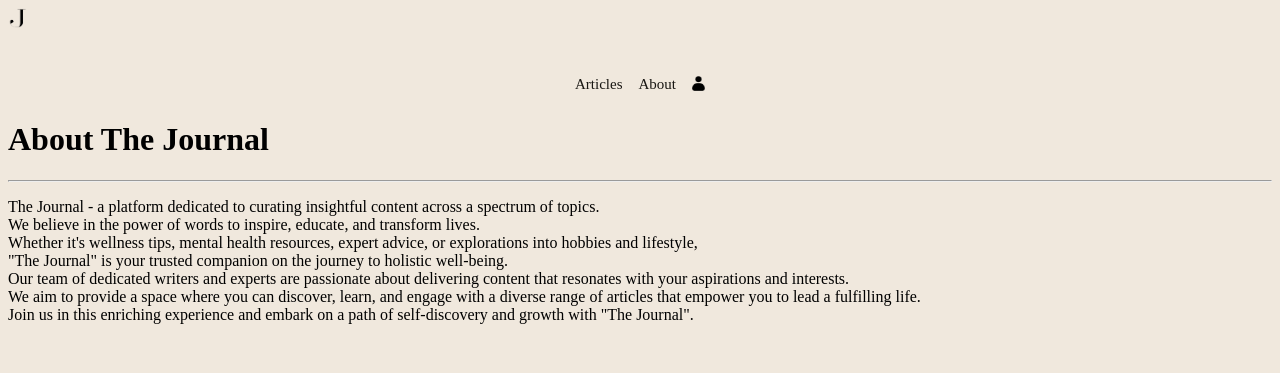
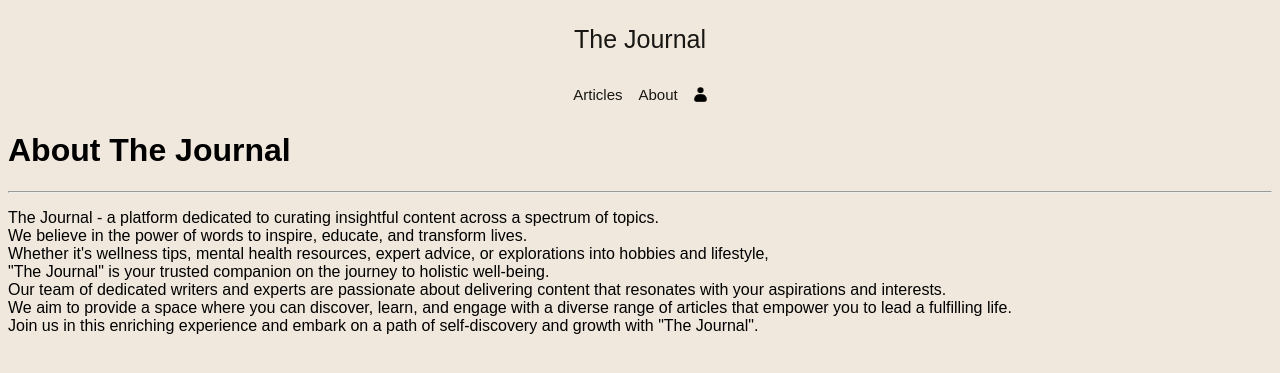
Before and after one commit to maria-zhuravleva/journal, a Django app: page /about/ in a window 1280 px wide. Shown: the top 373 px of the page. Run offline with Django 4.2, Linux system fonts and the light colour scheme; some web fonts are replaced.

Commit message:
add font

```diff
--- a/main_app/static/css/base.css
+++ b/main_app/static/css/base.css
@@ -1,7 +1,25 @@
+@font-face {
+  font-family: 'Culture';
+  src: url('../font/Culture.otf') format('truetype');
+  font-family: 'Colgent';
+  src: url('../font/Colgent Regular.ttf') format('truetype');
+  font-family: 'FONTSPRING DEMO - The Seasons Light';
+  src: url('../Fontspring-DEMO-theseasons-lt.otf') format('truetype');
+}
+
 body {
   /* background-color: rgb(239, 235, 224); */
   /* background-color: #f5f0ea; */
+  font-family: 'Colgent', sans-serif;
+  /* font-family: 'FONTSPRING DEMO - The Seasons Light', sans-serif;  */
   background-color: #f0e8dd;
+}
+
+p#main-heading {
+  font-family: 'FONTSPRING DEMO - The Seasons Light', sans-serif;
+  /* font-family: 'Colgent', sans-serif;  */
+  color: #191713;
+  font-size: 25px;
 }
 
 nav {
@@ -22,13 +40,12 @@ nav a {
 }
 
 .header-logo-container {
-  width: 50px;
-  height: 50px;
+  width: 100%;
+  text-align: center;
 }
 
-.header-logo-container img{
-  width: 20px;
-  height: 20px;
+.header-logo-container a {
+  text-decoration: none;
 }
 
 nav a:hover {
--- a/main_app/templates/base.html
+++ b/main_app/templates/base.html
@@ -20,10 +20,7 @@
   <header>
     <div class="header-logo-container">
       <a href="/">
-        <img
-          src="{% static 'images/header-logo.png' %}"
-          alt="The Logo"
-        >
+        <p id="main-heading">The Journal</p>
       </a>
     </div>
     <nav>
--- a/main_app/templates/home.html
+++ b/main_app/templates/home.html
@@ -19,8 +19,9 @@
   </section>
 {% endif %} {% endcomment %}
 
-<video id="landingVideo" autoplay muted loop src="{% static 'images/landing.mov' %}"></video>
+{% comment %} <video id="landingVideo" autoplay muted loop src="{% static 'images/landing.mov' %}"></video> {% endcomment %}
 
+<video id="landingVideo" autoplay muted loop src="{% static 'images/landing-page.mov' %}"></video>
 
 
 {% comment %} <section>
```
Also changed, not shown: main_app/static/font/Colgent Regular.ttf (added), main_app/static/font/Culture.otf (added), main_app/static/font/Fontspring-DEMO-theseasons-lt.otf (added), 1 other file.
